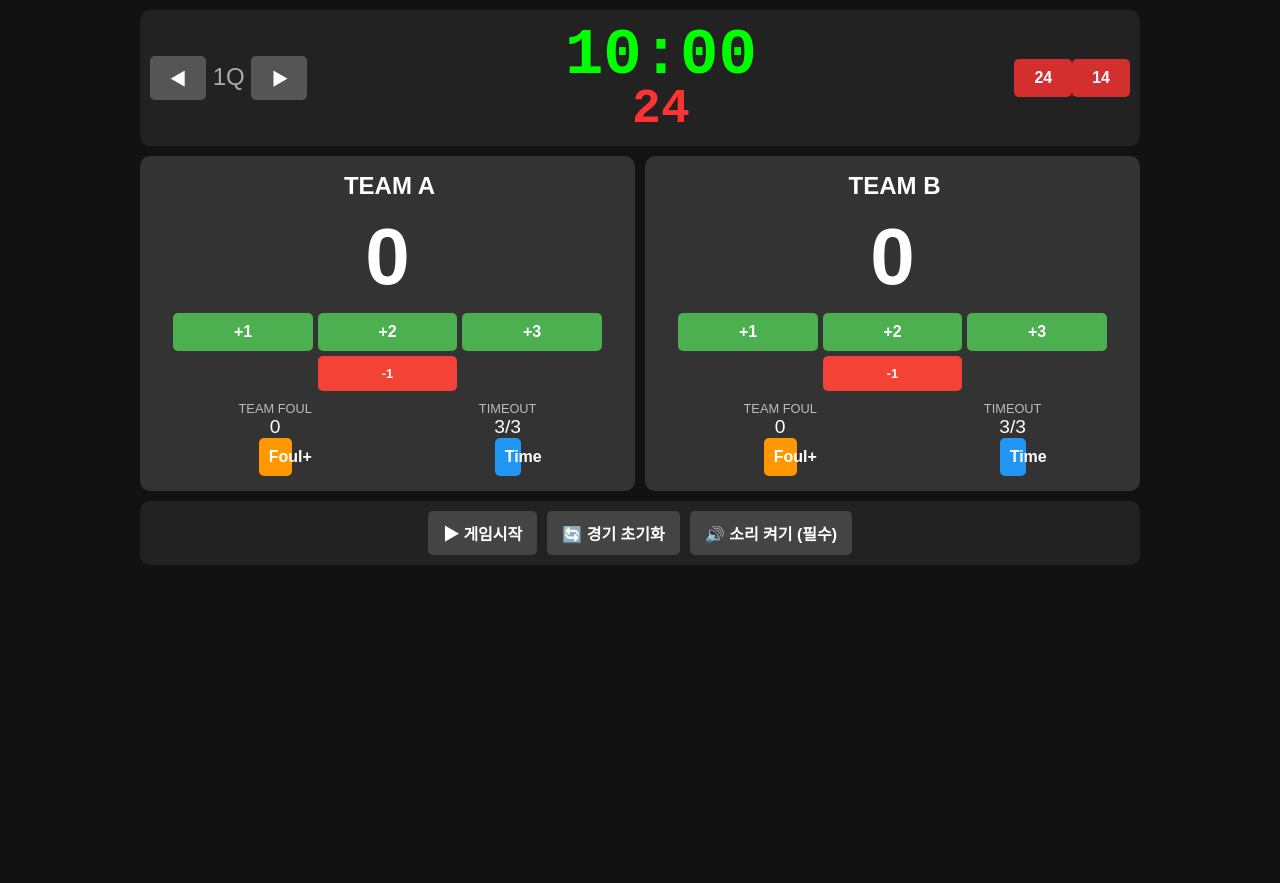
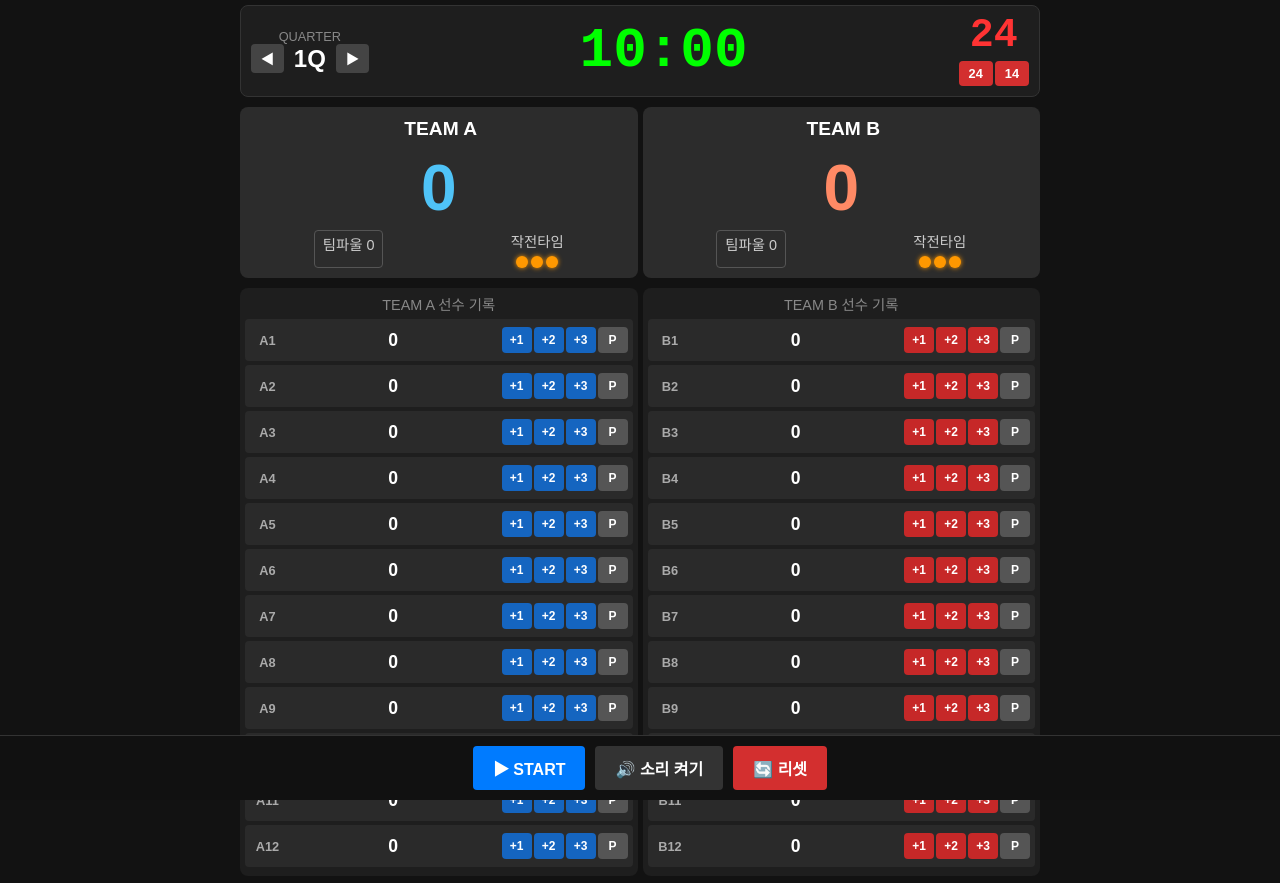
Before and after one commit to sosonamo/BasketballScoreboard_Web, a plain HTML site: page index.html in a window 1280 px wide. Before the commit the page ends 800 px from the top, so only its background shows below. Drawn offline with nearby package versions, Linux system fonts and the light colour scheme.

Commit message:
260115_기능 업데이트

```diff
--- a/index.html
+++ b/index.html
@@ -2,46 +2,55 @@
 <html lang="ko">
 <head>
     <meta charset="UTF-8">
-    <meta name="viewport" content="width=device-width, initial-scale=1.0">
-    <title>농구 점수판 (H-Bird Web)</title>
+    <meta name="viewport" content="width=device-width, initial-scale=1.0, maximum-scale=1.0, user-scalable=no">
+    <title>농구 점수판 Pro</title>
     <script src="https://unpkg.com/vue@3/dist/vue.global.js"></script>
     <style>
-        /* [스타일 디자인 구역] */
-        body { font-family: 'Arial', sans-serif; background-color: #121212; color: white; margin: 0; padding: 10px; user-select: none; }
-        .container { max-width: 1000px; margin: 0 auto; display: flex; flex-direction: column; gap: 10px; }
+        /* 기본 설정 */
+        body { font-family: 'Arial', sans-serif; background-color: #121212; color: white; margin: 0; padding: 5px; user-select: none; }
+        .container { max-width: 800px; margin: 0 auto; display: flex; flex-direction: column; gap: 10px; padding-bottom: 50px;}
 
-        /* 상단 헤더 (타이머) */
-        .header { display: flex; justify-content: space-between; align-items: center; background: #222; padding: 10px; border-radius: 10px; }
+        /* 버튼 공통 */
+        button { cursor: pointer; border: none; border-radius: 4px; font-weight: bold; color: white; touch-action: manipulation; }
+        .btn-sm { padding: 5px 10px; font-size: 0.8rem; }
+        .btn-md { padding: 10px; font-size: 1rem; }
+
+        /* 1. 상단 타이머 구역 */
+        .header { display: flex; justify-content: space-between; align-items: center; background: #1e1e1e; padding: 10px; border-radius: 8px; border: 1px solid #333; }
         .timer-box { text-align: center; flex-grow: 1; }
-        .main-timer { font-size: 4rem; font-weight: bold; color: #00ff00; font-family: monospace; }
-        .shot-clock { font-size: 3rem; font-weight: bold; color: #ff3333; font-family: monospace; margin-top: -10px; }
-        .quarter { font-size: 1.5rem; color: #aaa; }
+        .main-timer { font-size: 3.5rem; font-weight: bold; color: #00ff00; font-family: monospace; line-height: 1; }
+        .shot-clock { font-size: 2.5rem; font-weight: bold; color: #ff3333; font-family: monospace; line-height: 1; }
         .danger-time { color: #ff0000 !important; }
 
-        /* 메인 점수판 */
-        .scoreboard { display: flex; justify-content: space-between; gap: 10px; }
-        .team-box { background: #333; flex: 1; padding: 15px; border-radius: 10px; text-align: center; }
-        .team-name { font-size: 1.5rem; font-weight: bold; margin-bottom: 10px; display: block; width: 100%; background: transparent; color: white; border: none; text-align: center;}
-        .score { font-size: 5rem; font-weight: bold; color: #fff; margin: 10px 0; }
+        /* 2. 팀 점수판 (요약) */
+        .scoreboard { display: flex; gap: 5px; }
+        .team-card { flex: 1; background: #2c2c2c; padding: 10px; border-radius: 8px; text-align: center; position: relative; }
+        .team-name-input { width: 100%; background: transparent; border: none; color: white; font-size: 1.2rem; font-weight: bold; text-align: center; margin-bottom: 5px; }
+        .total-score { font-size: 4rem; font-weight: bold; margin: 5px 0; }
+        .team-stats { display: flex; justify-content: space-around; font-size: 0.9rem; color: #ccc; margin-top: 5px; }
+        .foul-box { border: 1px solid #555; padding: 2px 8px; border-radius: 4px; }
+        .foul-danger { background-color: #b71c1c; color: white; border: none;}
+        .timeout-dots { display: flex; gap: 3px; justify-content: center; margin-top: 5px; }
+        .dot { width: 12px; height: 12px; background-color: #555; border-radius: 50%; }
+        .dot.active { background-color: #ff9800; box-shadow: 0 0 5px #ff9800; }
 
-        /* 버튼 그룹 */
-        .btn-group { display: flex; flex-wrap: wrap; gap: 5px; justify-content: center; }
-        button { cursor: pointer; border: none; border-radius: 5px; padding: 10px; font-weight: bold; color: white; font-size: 1rem; touch-action: manipulation; }
-        .btn-score { background-color: #4CAF50; width: 30%; }
-        .btn-minus { background-color: #f44336; width: 30%; font-size: 0.8rem; }
-        .btn-control { background-color: #555; padding: 10px 20px; }
-        .btn-foul { background-color: #ff9800; width: 45%; }
-        .btn-to { background-color: #2196F3; width: 45%; }
+        /* 3. 선수 명단 리스트 */
+        .player-section { display: flex; gap: 5px; overflow-x: hidden; }
+        .team-list { flex: 1; background: #1e1e1e; border-radius: 8px; padding: 5px; }
+        .list-title { text-align: center; font-size: 0.9rem; color: #888; margin-bottom: 5px; }
+        .player-row { display: flex; align-items: center; justify-content: space-between; background: #2a2a2a; margin-bottom: 4px; padding: 8px 5px; border-radius: 4px; }
+        .p-info { width: 35px; font-size: 0.8rem; font-weight: bold; color: #aaa; text-align: center;}
+        .p-score { width: 30px; font-size: 1.1rem; font-weight: bold; text-align: center; color: #fff; }
+        .p-foul { font-size: 0.7rem; color: orange; margin-right: 5px;}
+        .btn-p-group { display: flex; gap: 2px; }
+        .btn-p { background: #444; color: white; font-size: 0.75rem; padding: 6px 8px; min-width: 30px; }
+        .bg-blue { background: #1565c0; }
+        .bg-red { background: #c62828; }
 
-        /* 파울/타임아웃 표시 */
-        .stats-row { display: flex; justify-content: space-around; margin-top: 10px; font-size: 1.2rem; }
-        .stat-label { font-size: 0.8rem; color: #bbb; }
-        .foul-danger { color: red; font-weight: bold; }
-
-        /* 컨트롤 패널 */
-        .controls { display: flex; gap: 10px; justify-content: center; padding: 10px; background: #222; border-radius: 10px; flex-wrap: wrap; }
-        .control-btn { background: #444; color: white; padding: 10px 15px; border-radius: 5px; }
-        .active { background: #007bff; }
+        /* 하단 컨트롤 바 (고정) */
+        .controls { position: fixed; bottom: 0; left: 0; width: 100%; background: #111; padding: 10px; display: flex; justify-content: center; gap: 10px; border-top: 1px solid #333; }
+        .control-btn { background: #333; padding: 10px 20px; font-size: 1rem; }
+        .play-btn { background: #007bff; }
     </style>
 </head>
 <body>
@@ -49,79 +58,103 @@
 <div id="app" class="container">
 
     <div class="header">
-        <div class="quarter">
-            <button @click="changeQuarter(-1)" class="btn-control">◀</button>
-            {{ quarter }}Q
-            <button @click="changeQuarter(1)" class="btn-control">▶</button>
-        </div>
-        <div class="timer-box">
-            <div class="main-timer" :class="{ 'danger-time': isGameTimeDanger }" @click="toggleGameTimer">
-                {{ formattedGameTime }}
-            </div>
-            <div class="shot-clock" :class="{ 'danger-time': shotClock <= 5 }" @click="toggleShotClock">
-                {{ shotClock }}
+        <div>
+            <div style="font-size:0.8rem; color:#888; text-align:center;">QUARTER</div>
+            <div style="display:flex; align-items:center;">
+                <button @click="changeQuarter(-1)" class="btn-sm" style="background:#444">◀</button>
+                <span style="font-size:1.5rem; margin:0 10px; font-weight:bold;">{{ quarter }}Q</span>
+                <button @click="changeQuarter(1)" class="btn-sm" style="background:#444">▶</button>
             </div>
         </div>
-        <div>
-            <button @click="resetShotClock(24)" class="btn-control" style="background:#d32f2f;">24</button>
-            <button @click="resetShotClock(14)" class="btn-control" style="background:#d32f2f;">14</button>
+        <div class="timer-box" @click="toggleGameTimer">
+            <div class="main-timer" :class="{ 'danger-time': isGameTimeDanger }">{{ formattedGameTime }}</div>
+            <div v-if="isGameRunning" style="font-size:0.8rem; color:#aaa;">터치하여 일시정지</div>
+        </div>
+        <div style="text-align:center;">
+            <div class="shot-clock" :class="{ 'danger-time': shotClock <= 5 }" @click="toggleShotClock">{{ shotClock }}</div>
+            <div style="display:flex; gap:2px; margin-top:5px;">
+                <button @click.stop="resetShotClock(24)" class="btn-sm" style="background:#d32f2f;">24</button>
+                <button @click.stop="resetShotClock(14)" class="btn-sm" style="background:#d32f2f;">14</button>
+            </div>
         </div>
     </div>
 
     <div class="scoreboard">
-        <div class="team-box">
-            <input v-model="teamA.name" class="team-name">
-            <div class="score">{{ teamA.score }}</div>
-            <div class="btn-group">
-                <button class="btn-score" @click="addScore('A', 1)">+1</button>
-                <button class="btn-score" @click="addScore('A', 2)">+2</button>
-                <button class="btn-score" @click="addScore('A', 3)">+3</button>
-                <button class="btn-minus" @click="addScore('A', -1)">-1</button>
-            </div>
-            <div class="stats-row">
-                <div>
-                    <div class="stat-label">TEAM FOUL</div>
-                    <div :class="{ 'foul-danger': teamA.foul >= 4 }">{{ teamA.foul }}</div>
-                    <button class="btn-foul" @click="addFoul('A', 1)">Foul+</button>
+        <div class="team-card">
+            <input v-model="teamA.name" class="team-name-input">
+            <div class="total-score" style="color:#4fc3f7">{{ teamAScore }}</div>
+            <div class="team-stats">
+                <div class="foul-box" :class="{'foul-danger': teamAFoul >= 4}">
+                    팀파울 {{ teamAFoul }}
                 </div>
-                <div>
-                    <div class="stat-label">TIMEOUT</div>
-                    <div>{{ teamA.timeout }}/3</div>
-                    <button class="btn-to" @click="useTimeout('A')">Time</button>
+                <div @click="useTimeout('A')" style="cursor:pointer;">
+                    작전타임
+                    <div class="timeout-dots">
+                        <div class="dot" :class="{active: teamA.timeout >= 1}"></div>
+                        <div class="dot" :class="{active: teamA.timeout >= 2}"></div>
+                        <div class="dot" :class="{active: teamA.timeout >= 3}"></div>
+                    </div>
                 </div>
             </div>
         </div>
 
-        <div class="team-box">
-            <input v-model="teamB.name" class="team-name">
-            <div class="score">{{ teamB.score }}</div>
-            <div class="btn-group">
-                <button class="btn-score" @click="addScore('B', 1)">+1</button>
-                <button class="btn-score" @click="addScore('B', 2)">+2</button>
-                <button class="btn-score" @click="addScore('B', 3)">+3</button>
-                <button class="btn-minus" @click="addScore('B', -1)">-1</button>
-            </div>
-            <div class="stats-row">
-                <div>
-                    <div class="stat-label">TEAM FOUL</div>
-                    <div :class="{ 'foul-danger': teamB.foul >= 4 }">{{ teamB.foul }}</div>
-                    <button class="btn-foul" @click="addFoul('B', 1)">Foul+</button>
+        <div class="team-card">
+            <input v-model="teamB.name" class="team-name-input">
+            <div class="total-score" style="color:#ff8a65">{{ teamBScore }}</div>
+            <div class="team-stats">
+                <div class="foul-box" :class="{'foul-danger': teamBFoul >= 4}">
+                    팀파울 {{ teamBFoul }}
                 </div>
-                <div>
-                    <div class="stat-label">TIMEOUT</div>
-                    <div>{{ teamB.timeout }}/3</div>
-                    <button class="btn-to" @click="useTimeout('B')">Time</button>
+                <div @click="useTimeout('B')" style="cursor:pointer;">
+                    작전타임
+                    <div class="timeout-dots">
+                        <div class="dot" :class="{active: teamB.timeout >= 1}"></div>
+                        <div class="dot" :class="{active: teamB.timeout >= 2}"></div>
+                        <div class="dot" :class="{active: teamB.timeout >= 3}"></div>
+                    </div>
                 </div>
             </div>
         </div>
     </div>
 
-    <div class="controls">
-        <button class="control-btn" :class="{ 'active': isGameRunning }" @click="toggleGameTimer">
-            {{ isGameRunning ? '⏸ 일시정지' : '▶ 게임시작' }}
+    <div class="player-section">
+        <div class="team-list">
+            <div class="list-title">{{ teamA.name }} 선수 기록</div>
+            <div v-for="(p, index) in teamA.players" :key="index" class="player-row">
+                <div class="p-info">{{ p.number }}</div>
+                <div class="p-score">{{ p.score }}</div>
+                <div class="btn-p-group">
+                    <button class="btn-p bg-blue" @click="addPlayerScore('A', index, 1)">+1</button>
+                    <button class="btn-p bg-blue" @click="addPlayerScore('A', index, 2)">+2</button>
+                    <button class="btn-p bg-blue" @click="addPlayerScore('A', index, 3)">+3</button>
+                    <button class="btn-p" style="background:#555;" @click="addPlayerFoul('A', index)">P</button>
+                </div>
+                <div v-if="p.foul > 0" class="p-foul">P{{p.foul}}</div>
+            </div>
+        </div>
+
+        <div class="team-list">
+            <div class="list-title">{{ teamB.name }} 선수 기록</div>
+            <div v-for="(p, index) in teamB.players" :key="index" class="player-row">
+                <div class="p-info">{{ p.number }}</div>
+                <div class="p-score">{{ p.score }}</div>
+                <div class="btn-p-group">
+                    <button class="btn-p bg-red" @click="addPlayerScore('B', index, 1)">+1</button>
+                    <button class="btn-p bg-red" @click="addPlayerScore('B', index, 2)">+2</button>
+                    <button class="btn-p bg-red" @click="addPlayerScore('B', index, 3)">+3</button>
+                    <button class="btn-p" style="background:#555;" @click="addPlayerFoul('B', index)">P</button>
+                </div>
+                <div v-if="p.foul > 0" class="p-foul">P{{p.foul}}</div>
+            </div>
+        </div>
+    </div>
+
+    <div style="height:50px;"></div> <div class="controls">
+        <button class="control-btn play-btn" @click="toggleGameTimer">
+            {{ isGameRunning ? '⏸ STOP' : '▶ START' }}
         </button>
-        <button class="control-btn" @click="resetGame">🔄 경기 초기화</button>
-        <button class="control-btn" @click="enableSound">🔊 소리 켜기 (필수)</button>
+        <button class="control-btn" @click="enableSound">🔊 소리 켜기</button>
+        <button class="control-btn" style="background:#d32f2f;" @click="resetGame">🔄 리셋</button>
     </div>
 
 </div>
@@ -133,16 +166,24 @@
         data() {
             return {
                 quarter: 1,
-                gameTimeSec: 600, // 10분
+                gameTimeSec: 600,
                 shotClock: 24,
                 isGameRunning: false,
                 isShotClockRunning: false,
                 timerInterval: null,
+                audioContext: null,
 
-                teamA: { name: 'TEAM A', score: 0, foul: 0, timeout: 3 },
-                teamB: { name: 'TEAM B', score: 0, foul: 0, timeout: 3 },
-
-                audioContext: null // 부저 소리용
+                // 팀 및 선수 데이터 구조 변경
+                teamA: {
+                    name: 'TEAM A',
+                    timeout: 3,
+                    players: Array.from({length: 12}, (_, i) => ({ number: `A${i+1}`, score: 0, foul: 0 }))
+                },
+                teamB: {
+                    name: 'TEAM B',
+                    timeout: 3,
+                    players: Array.from({length: 12}, (_, i) => ({ number: `B${i+1}`, score: 0, foul: 0 }))
+                }
             }
         },
         computed: {
@@ -151,9 +192,15 @@
                 const s = this.gameTimeSec % 60;
                 return `${String(m).padStart(2, '0')}:${String(s).padStart(2, '0')}`;
             },
-            isGameTimeDanger() {
-                return this.gameTimeSec <= 10 && this.gameTimeSec > 0;
-            }
+            isGameTimeDanger() { return this.gameTimeSec <= 10 && this.gameTimeSec > 0; },
+
+            // 팀 총점 자동 계산 (선수들 점수의 합)
+            teamAScore() { return this.teamA.players.reduce((sum, p) => sum + p.score, 0); },
+            teamBScore() { return this.teamB.players.reduce((sum, p) => sum + p.score, 0); },
+
+            // 팀 파울 자동 계산
+            teamAFoul() { return this.teamA.players.reduce((sum, p) => sum + p.foul, 0); },
+            teamBFoul() { return this.teamB.players.reduce((sum, p) => sum + p.foul, 0); }
         },
         methods: {
             // --- 게임 로직 ---
@@ -167,29 +214,19 @@
                     this.stopTimer();
                 }
             },
-            toggleShotClock() {
-                this.isShotClockRunning = !this.isShotClockRunning;
-            },
+            toggleShotClock() { this.isShotClockRunning = !this.isShotClockRunning; },
+
             startTimer() {
                 if (this.timerInterval) return;
                 this.timerInterval = setInterval(() => {
                     if (!this.isGameRunning) return;
 
-                    // 게임 시간 감소
                     if (this.gameTimeSec > 0) {
                         this.gameTimeSec--;
-                        // TTS (5초 이하)
-                        if (this.gameTimeSec > 0 && this.gameTimeSec <= 5) {
-                            this.speak(this.gameTimeSec);
-                        }
+                        if (this.gameTimeSec > 0 && this.gameTimeSec <= 5) this.speak(this.gameTimeSec);
                     }
+                    if (this.isShotClockRunning && this.shotClock > 0) this.shotClock--;
 
-                    // 샷클락 감소
-                    if (this.isShotClockRunning && this.shotClock > 0) {
-                        this.shotClock--;
-                    }
-
-                    // 종료 체크
                     if (this.gameTimeSec === 0 || (this.isShotClockRunning && this.shotClock === 0)) {
                         this.playBuzzer();
                         this.isGameRunning = false;
@@ -198,80 +235,73 @@
                     }
                 }, 1000);
             },
-            stopTimer() {
-                clearInterval(this.timerInterval);
-                this.timerInterval = null;
+            stopTimer() { clearInterval(this.timerInterval); this.timerInterval = null; },
+
+            // --- 조작 메서드 ---
+            addPlayerScore(team, index, point) {
+                if(team === 'A') this.teamA.players[index].score += point;
+                else this.teamB.players[index].score += point;
             },
-
-            // --- 점수 및 스탯 ---
-            addScore(team, point) {
-                if (team === 'A') this.teamA.score = Math.max(0, this.teamA.score + point);
-                else this.teamB.score = Math.max(0, this.teamB.score + point);
-            },
-            addFoul(team, count) {
-                if (team === 'A') {
-                    this.teamA.foul += count;
-                    if(this.teamA.foul > 5) this.teamA.foul = 5; // 팀파울 최대 5
+            addPlayerFoul(team, index) {
+                if(team === 'A') {
+                    if(this.teamA.players[index].foul < 5) this.teamA.players[index].foul++;
                 } else {
-                    this.teamB.foul += count;
-                    if(this.teamB.foul > 5) this.teamB.foul = 5;
+                    if(this.teamB.players[index].foul < 5) this.teamB.players[index].foul++;
                 }
             },
             useTimeout(team) {
                 if (team === 'A' && this.teamA.timeout > 0) this.teamA.timeout--;
                 if (team === 'B' && this.teamB.timeout > 0) this.teamB.timeout--;
             },
-
-            // --- 시간 조작 ---
             resetShotClock(sec) {
                 this.shotClock = sec;
-                this.isShotClockRunning = false; // 리셋 시 멈춤 (C# 로직 동일)
+                this.isShotClockRunning = false;
             },
             changeQuarter(val) {
                 let next = this.quarter + val;
                 if (next < 1) next = 1;
                 this.quarter = next;
-                this.gameTimeSec = 600; // 10분 리셋
+                this.gameTimeSec = 600;
                 this.shotClock = 24;
                 this.isGameRunning = false;
                 this.stopTimer();
-                this.teamA.foul = 0; // 팀파울 리셋
-                this.teamB.foul = 0;
+                // 쿼터 바뀌면 팀 파울용 개별 파울 리셋? 보통 누적되므로 유지. 팀파울만 리셋하려면 별도 로직 필요.
+                // 여기선 단순화를 위해 유지.
             },
             resetGame() {
-                if(!confirm("정말 초기화 하시겠습니까?")) return;
+                if(!confirm("모든 기록을 초기화 하시겠습니까?")) return;
                 this.quarter = 1;
                 this.gameTimeSec = 600;
                 this.shotClock = 24;
-                this.teamA = { name: 'TEAM A', score: 0, foul: 0, timeout: 3 };
-                this.teamB = { name: 'TEAM B', score: 0, foul: 0, timeout: 3 };
                 this.isGameRunning = false;
                 this.stopTimer();
+                this.teamA.timeout = 3;
+                this.teamB.timeout = 3;
+                // 선수 기록 초기화
+                this.teamA.players.forEach(p => { p.score=0; p.foul=0; });
+                this.teamB.players.forEach(p => { p.score=0; p.foul=0; });
             },
 
-            // --- 사운드 (브라우저 내장 오디오 API 사용) ---
+            // --- 사운드 ---
             enableSound() {
-                // 브라우저는 사용자 클릭 없이는 소리 재생을 막으므로 초기화 필요
                 this.audioContext = new (window.AudioContext || window.webkitAudioContext)();
-                alert("소리가 활성화되었습니다.");
+                this.playBuzzer(); // 테스트용 짧은 재생
             },
             playBuzzer() {
                 if (!this.audioContext) return;
                 const osc = this.audioContext.createOscillator();
                 const gain = this.audioContext.createGain();
                 osc.type = 'square';
-                osc.frequency.value = 440; // 삑~ 소리
+                osc.frequency.value = 440;
                 osc.connect(gain);
                 gain.connect(this.audioContext.destination);
                 osc.start();
-
-                // 1.5초 후 정지
                 setTimeout(() => { osc.stop(); }, 1500);
             },
             speak(text) {
                 if ('speechSynthesis' in window) {
                     const msg = new SpeechSynthesisUtterance(text);
-                    msg.lang = 'en-US'; // 영어로 카운트
+                    msg.lang = 'en-US';
                     window.speechSynthesis.speak(msg);
                 }
             }
```
